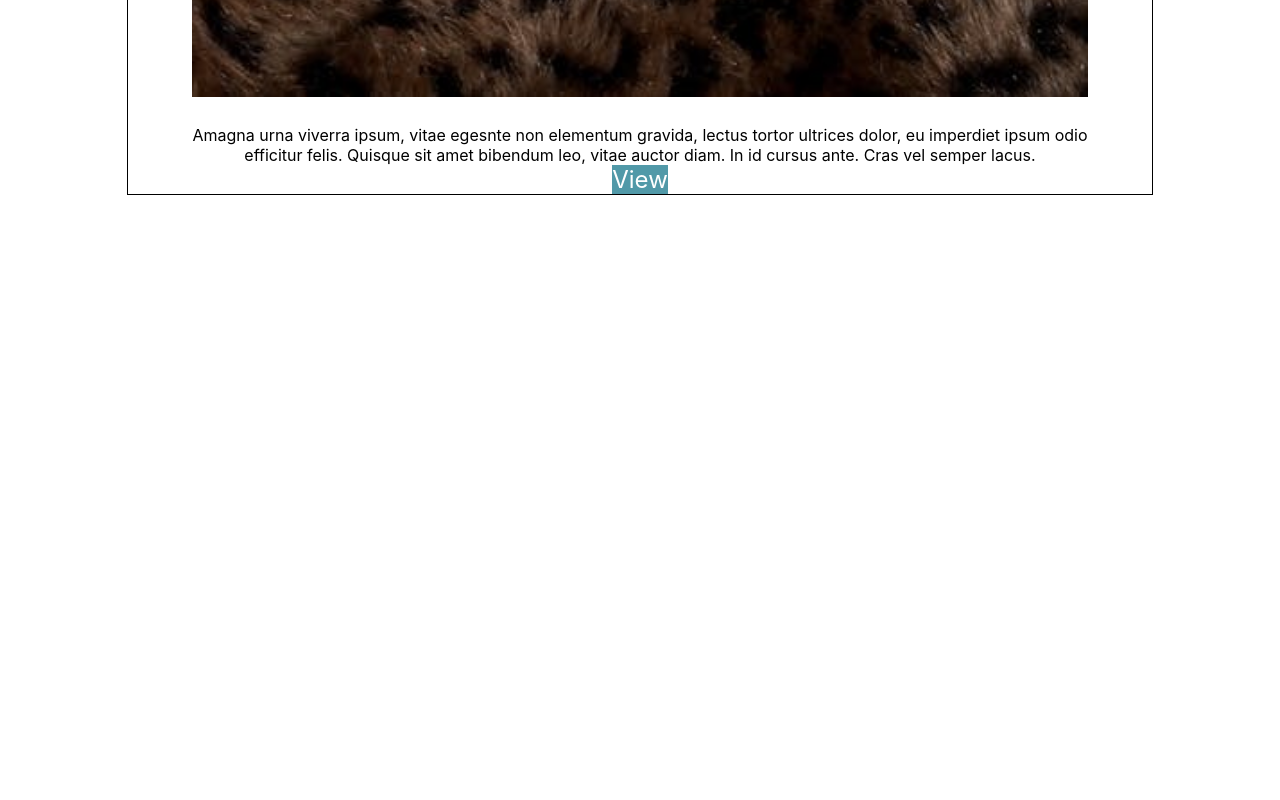
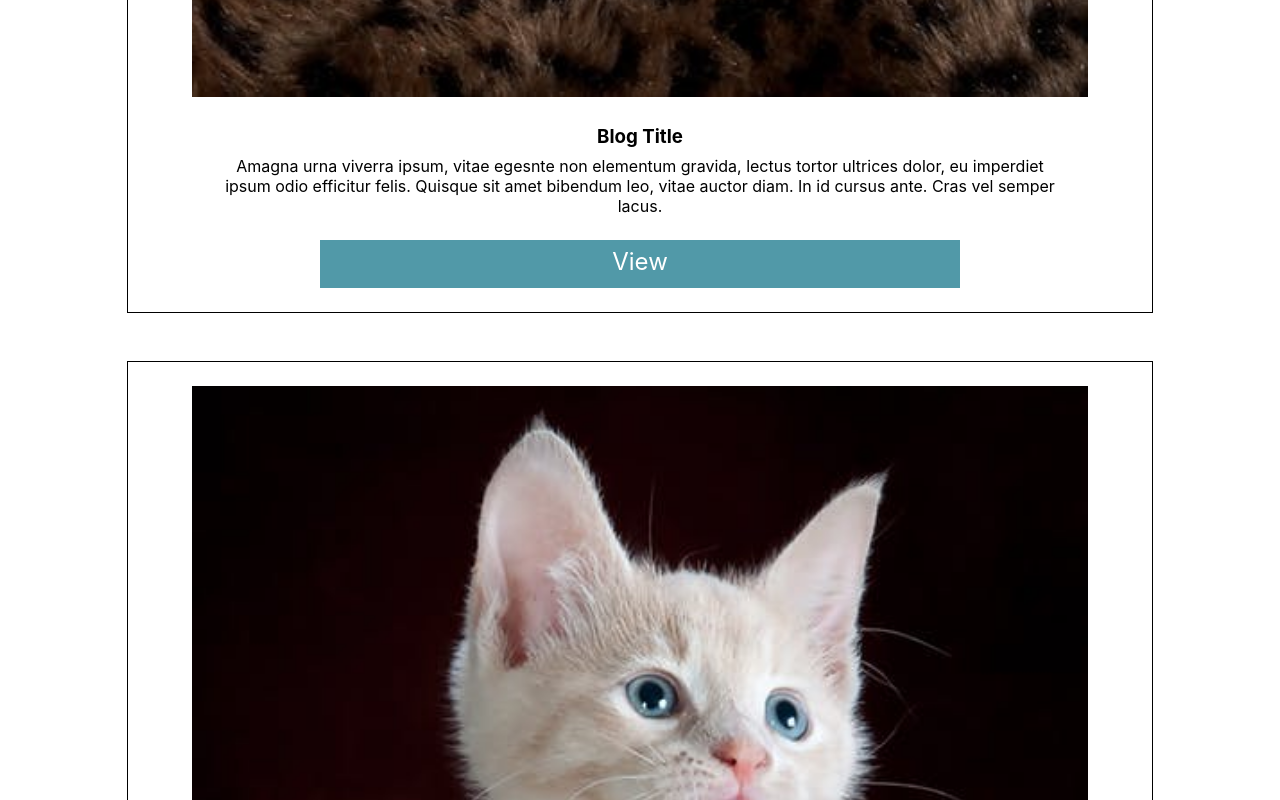
Before and after one commit to Haon1919/tms-frontend, a React (Create React App) app: page /Blog in a window 1280 px wide. Shown: the part 1680-2480 px from the top of the page. Before the commit the page ends 1875 px from the top, so only its background shows below. Built offline with nearby package versions, Linux system fonts and the light colour scheme.

Commit message:
Finish up Blog Component

```diff
--- a/src/components/BlogItem.tsx
+++ b/src/components/BlogItem.tsx
@@ -4,9 +4,13 @@ import { Link, useHistory } from 'react-router-dom';
 import styles from '../styles/BlogItem.module.scss'
 
 const BlogItem : React.FC= () => {
+
+    // TODO: Make the information dynamic from the pulled blog posts and also find a specific length for the snipet
+
     return (
         <section className={styles.blog_container}>
             <img src={catImage} alt="Cat" className={styles.blog_image}/>
+            <h1 className={styles.blog_title}>Blog Title</h1>
             <p className={styles.blog_snippet}>Amagna urna viverra ipsum, vitae egesnte non elementum gravida, lectus tortor ultrices dolor, eu imperdiet ipsum odio efficitur felis. Quisque sit amet bibendum leo, vitae auctor diam. In id cursus ante. Cras vel semper lacus.</p>
             <Link to="/blog" className={styles.blog_link}>View</Link>
         </section>
--- a/src/pages/Blog.tsx
+++ b/src/pages/Blog.tsx
@@ -12,7 +12,7 @@ export const Blog : React.FC= () => {
             </div>
 
             <BlogItem/>
-
+            <BlogItem/>
             {/* We will have to dynamically make a Blog Item Component for every post eventually */}
         </section>
     );
--- a/src/styles/BlogItem.module.scss
+++ b/src/styles/BlogItem.module.scss
@@ -2,6 +2,10 @@
     border: 1px solid black;
     width: 80vw;
     margin-top: 6vh;
+}
+
+.blog_title{
+    margin: 0 0 1vh 0;
 }
 
 .blog_image{
@@ -10,16 +14,18 @@
 }
 
 .blog_snippet{
-    width: 70vw;
+    width: 65vw;
     margin: auto;
 }
 
 .blog_link{
+    height: 6vh;
+    width: 50vw;
+    align-self: center;
+    font-size: 3vh;
+    line-height: 5.5vh;
+    display: inline-block;
+    margin: 3vh 4vw 3vh 4vw;
+    color: white;
     background-color: #5199a8;
-    color: white;
-    width: 85vw;
-    height: 6vh;
-    margin-top: 2%;
-    font-size: 3vh;
-    cursor: pointer;
 }
```
